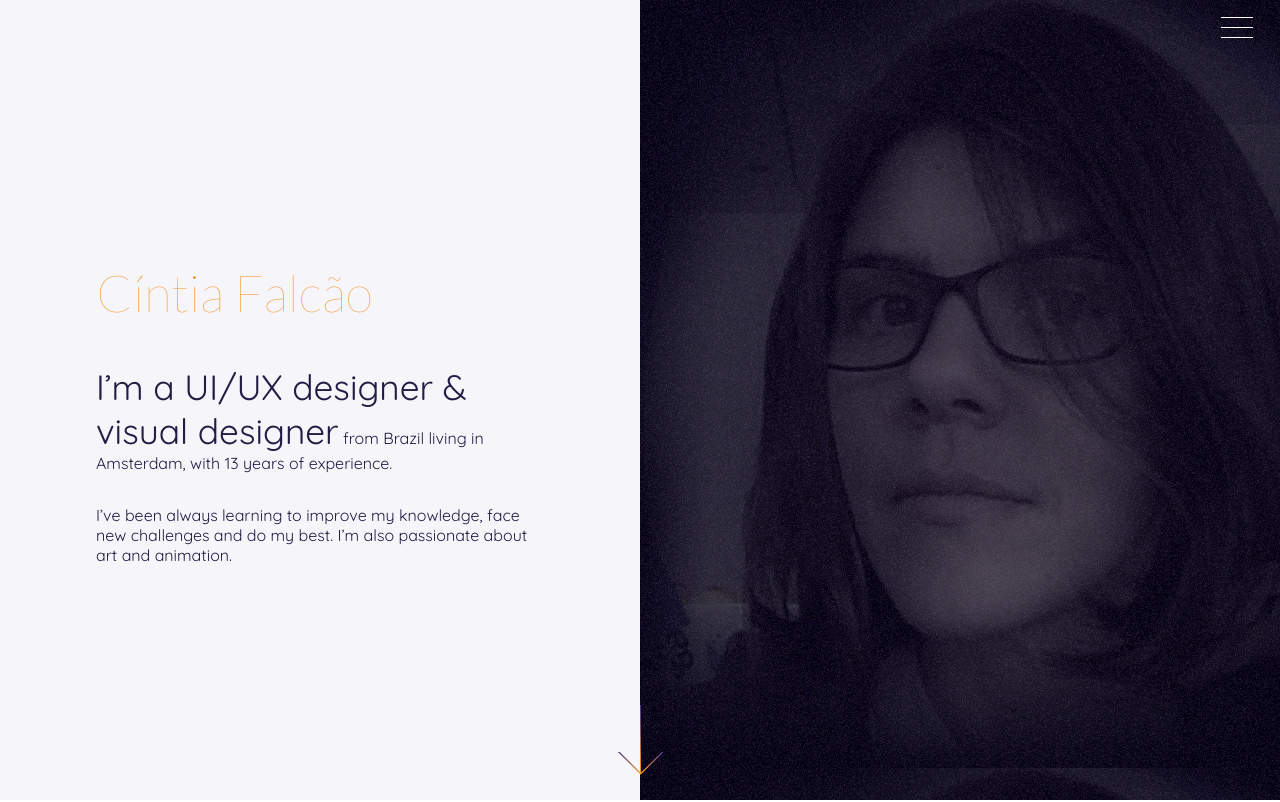
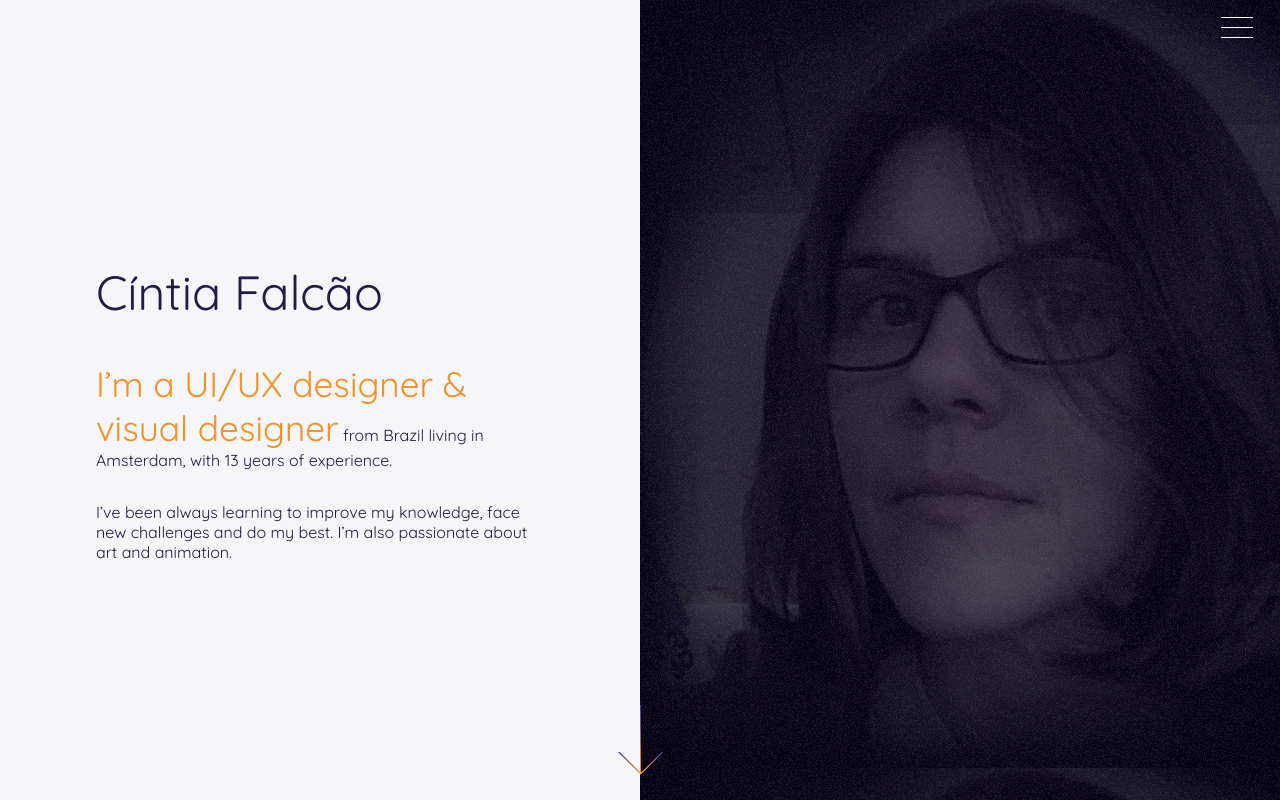
Before and after one commit to cintiafalcao/portfolio, a React (Create React App) app: page / in a window 1280 px wide. Shown: the top 802 px of the page. Built offline with nearby package versions, Linux system fonts and the light colour scheme.

Commit message:
change color

```diff
--- a/public/index.html
+++ b/public/index.html
@@ -14,7 +14,6 @@
       Learn how to configure a non-root public URL by running `npm run build`.
     -->
     <link href="https://fonts.googleapis.com/css?family=Quicksand" rel="stylesheet">
-    <link href="https://fonts.googleapis.com/css?family=Lato:100" rel="stylesheet">
     <title>Cíntia Falcão</title>
   </head>
   <body>
--- a/src/Main.js
+++ b/src/Main.js
@@ -27,16 +27,16 @@ const Wrapper = styled.div`
 `
 
 const Title = styled.h1`
-  font-family: 'Lato', sans-serif;
-  font-size: 3.2em;
-  color: #f29221;
+  /*font-family: 'Lato', sans-serif;*/
+  font-size: 3em;
+  color: #251c45;
   /*text-transform: uppercase;*/
 `
 
 const Subtitle = styled.h2`
   font-size: 2em;
   margin-top: -1.3em;
-  color: #251c45;
+  color: #f29221;
 `
 
 const Bio = styled.p`
@@ -45,7 +45,7 @@ const Bio = styled.p`
 
   b {
   font-size: 2.2em;
-  color: #251c45;
+  color: #f29221;
 
   }
 `
```
